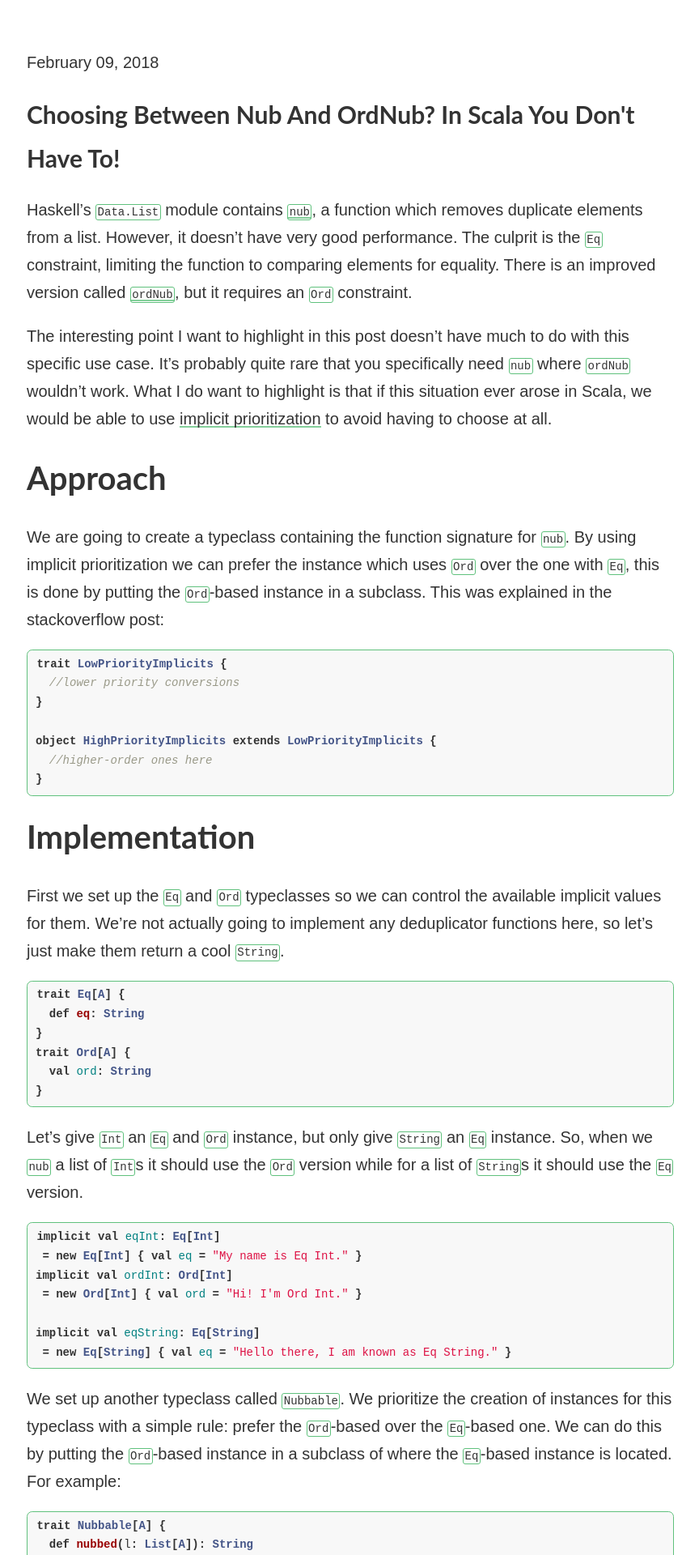
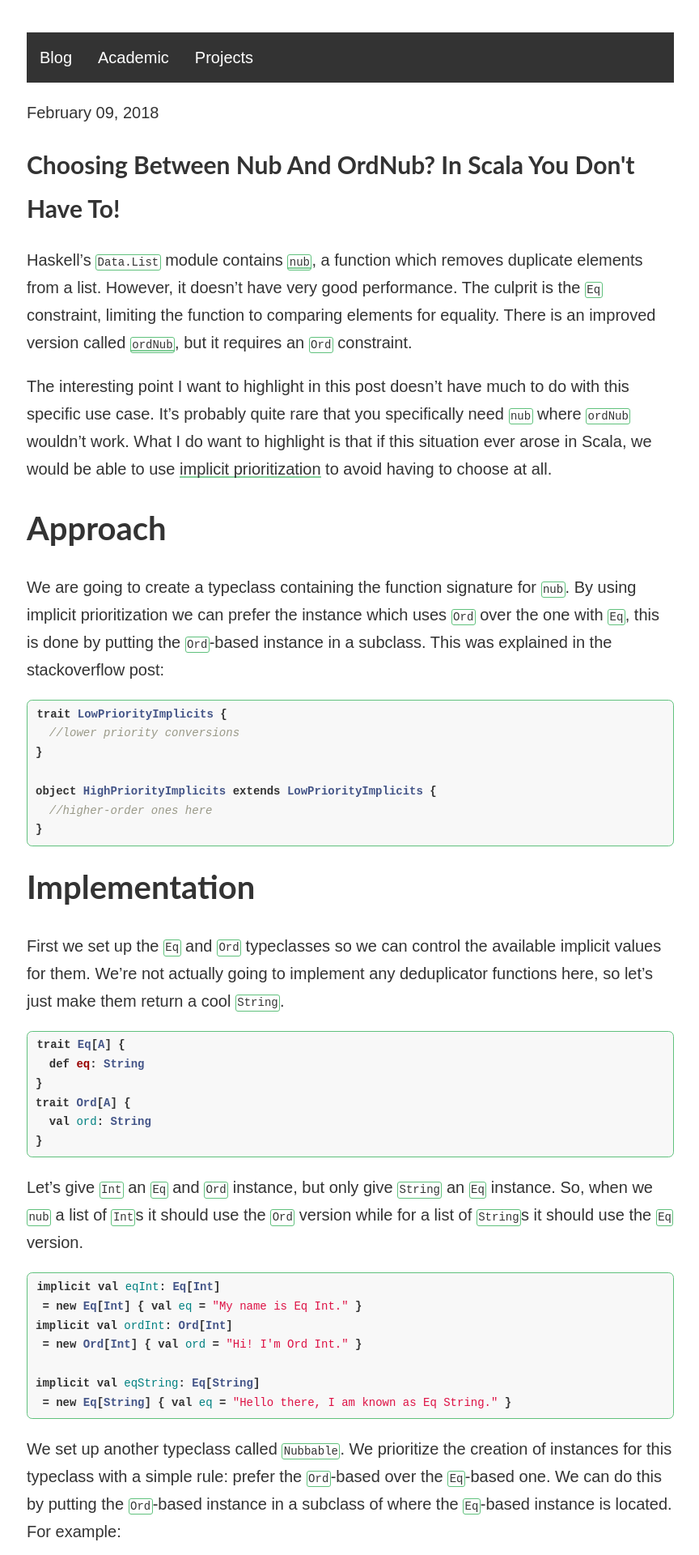
Before and after one commit to rubenpieters/rubenpieters.github.io, a Jekyll site: the page built from _posts/2018-02-09-nub-ordnub-1.md, in a window 1280 px wide. Shown: the top 1920 px of the page at 81% size, without its empty margins (207-1071 px from the left). Built offline with Jekyll 4.4.1, drawn with Linux system fonts in a browser that asks for light colours.

Commit message:
add navbar and extra pages

```diff
--- a/_layouts/default.html
+++ b/_layouts/default.html
@@ -6,6 +6,7 @@
         <meta charset="utf-8">
         <title>{{ page.title }}</title>
         <meta name="viewport" content="width=device-width, initial-scale=1.0">
+		<link rel="shortcut icon" type="image/x-icon" href="favicon.ico">
         <link rel="stylesheet" href="{{site.baseurl}}/css/syntax.css">
 		<link rel="stylesheet" href="{{site.baseurl}}/css/main.css">
 
@@ -14,12 +15,28 @@
 		{% if page.use_math %}
 			{% include mathjax_support %}
 		{% endif %}
+
     </head>
     <body>
 
+	    <ul class="navhead">
+			<li id="navroot" class="navelem"><a href="/">Blog</a></li>
+			<li id="navacademic" class="navelem"><a href="/academic.html">Academic</a></li>
+			<li id="navprojects" class="navelem"><a href="/projects.html">Projects</a></li>
+        </ul>
+
         {{ content }}
 
-        <a href="https://rubenpieters.github.io/feed.xml" class="feed"></a>
+		<script>
+		    const path = window.location.pathname;
+			if (path === '/') {
+			  document.getElementById('navroot').classList.add('navactive');
+			} else if (path.startsWith('/academic')) {
+			  document.getElementById('navacademic').classList.add('navactive');
+			} else if (path.startsWith('/projects')) {
+			  document.getElementById('navprojects').classList.add('navactive');
+			}
+		</script>
     </body>
 	<footer>
         <div class="container">
--- a/_layouts/post.html
+++ b/_layouts/post.html
@@ -4,3 +4,5 @@ layout: default
 <p>{{ page.date | date: "%B %d, %Y" }}</p>
 <h2>{{ page.title }}</h2>
 <div>{{ content }}</div>
+
+<a href="https://rubenpieters.github.io/feed.xml" class="feed"></a>
--- a/css/syntax.css
+++ b/css/syntax.css
@@ -1,3 +1,34 @@
+/*
+ * style for navbar
+ */
+.navhead {
+	list-style-type: none;
+	margin: 0;
+	padding: 0;
+	overflow: hidden;
+	background-color: #333;
+}
+
+.navelem {
+	float: left;
+}
+
+.navelem a {
+	display: block;
+	color: white;
+	text-align: center;
+	padding: 14px 16px;
+	text-decoration: none;
+}
+
+.navelem a:hover:not(.navactive) {
+	background-color: #111;
+}
+
+.navactive {
+	background-color: #4CAF50;
+}
+
 /*
  * css for copyright notice
  * http://stackoverflow.com/a/34229422/5559685
--- a/index.html
+++ b/index.html
@@ -11,8 +11,9 @@ layout: default
     <li>
       <a href="{{ post.url }}">{{ post.date | date_to_long_string }} {{ post.title }}</a>
 		{% for cat in post.categories %}
-		{{ cat }}
 		{% endfor %}
     </li>
   {% endfor %}
 </ul>
+
+<a href="https://rubenpieters.github.io/feed.xml" class="feed"></a>
```
Also changed, not shown: academic.html (added, +18 -0 lines), projects.html (added, +11 -0 lines), favicon.ico (added).
